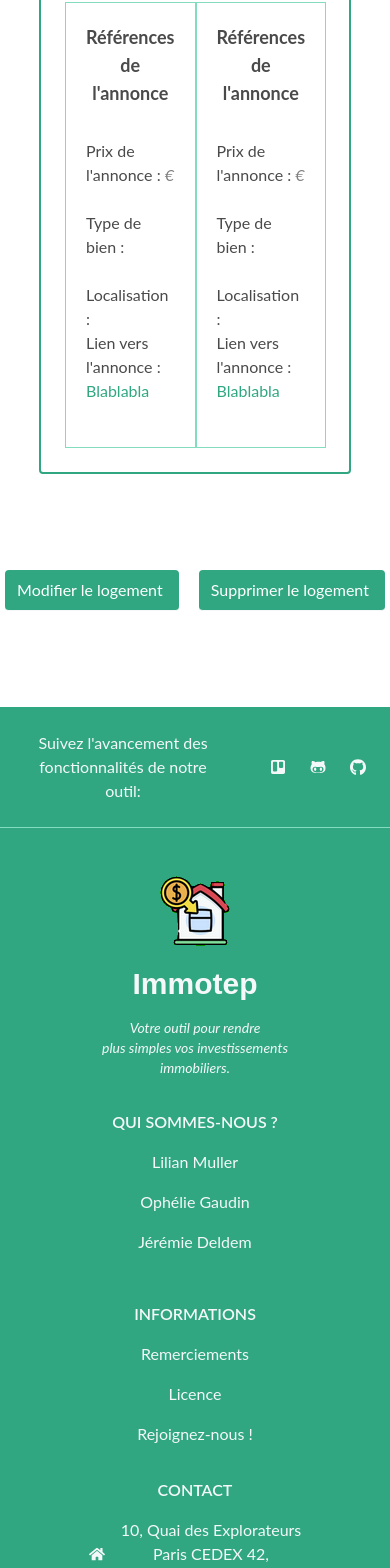
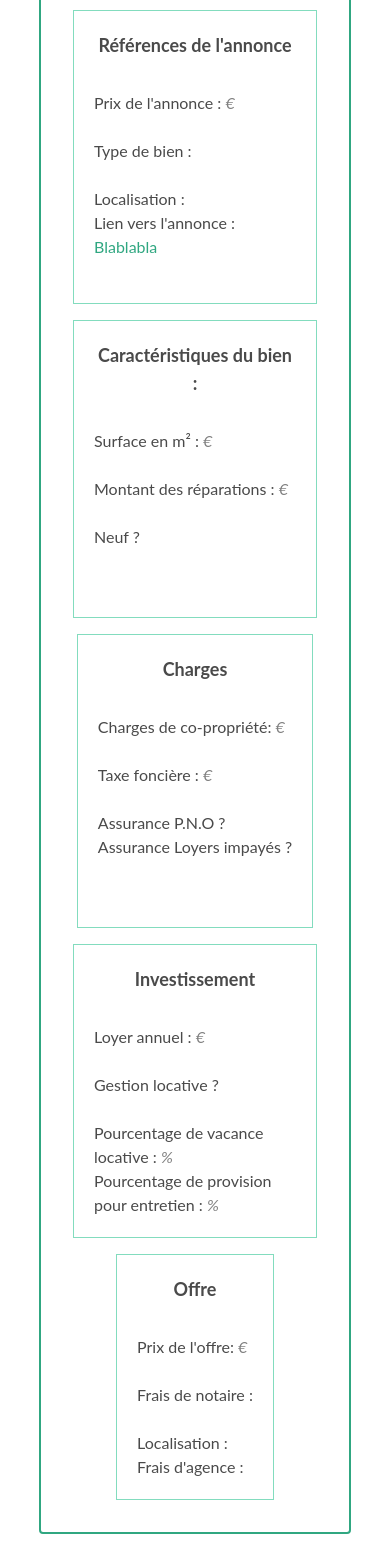
Before and after one commit to ophelie-gaudin/Immotep_front_react, a React (Create React App) app: page /dashboard/1/housing/1 in a window 390 px wide. Shown: the part 2600-4168 px from the top of the page. Built offline with nearby package versions, Linux system fonts and the light colour scheme; no server answers.

Commit message:
housing _view

```diff
--- a/src/pages/Housing/Housing.edit.jsx
+++ b/src/pages/Housing/Housing.edit.jsx
@@ -223,7 +223,7 @@ export default function HousingUpdate() {
                 onChange={(e) => setPropertyTax(e.target.value)}
               />
             </label>
-            Souhaiterez-vous souscrire à une ...?
+            Souhaiterez-vous souscrire à une ...? <br />
             <label className="font-medium">
               <input
                 type="checkbox"
--- a/src/pages/Housing/Housing.read.jsx
+++ b/src/pages/Housing/Housing.read.jsx
@@ -152,52 +152,16 @@ export default function HousingRead() {
       >
         <div className="text-greey w-full">
           <div className="w-full mb-8">
-            Mes notes sur ce logement : <br />
+            Mes remarques sur ce logement : <br />
             <span className=" text-greey/70 italic">
               {myHousingsInfo.comment} Blablabla
             </span>
           </div>
 
-          <div className="w-full flex">
-            <div className=" flex  flex-col md:m-2 p-5 border border-primary-light md:w-1/2">
-              <h5 className="text-lg mb-2 font-bold w-full text-center">
-                Références de l'annonce{" "}
-              </h5>{" "}
-              <br />
-              <p>
-                Prix de l'annonce :{" "}
-                <span className=" text-greey/70 italic">
-                  {myHousingsInfo.ad_price} €
-                </span>{" "}
-              </p>
-              <br />
-              <p>
-                Type de bien :{" "}
-                <span className=" text-greey/70 italic">
-                  {myHousingsInfo.property_category}
-                </span>{" "}
-              </p>
-              <br />
-              <p>
-                Localisation :{" "}
-                <span className=" text-greey/70 italic">
-                  {myHousingsInfo.localization}
-                </span>{" "}
-              </p>
-              <p>
-                Lien vers l'annonce :{" "}
-                <Link
-                  to={`${myHousingsInfo.ad_url}`}
-                  className="text-primary hover:underline"
-                >
-                  {myHousingsInfo.ad_url} Blablabla
-                </Link>{" "}
-              </p>
-              <br />
-            </div>
-
-            <div className=" flex  flex-col md:m-2 p-5 border border-primary-light md:w-1/2 md">
-              <h5 className="text-lg mb-2 font-bold w-full text-center">
+          <div className="w-full flex flex-wrap justify-center">
+            <div className=" md:w-1/2">
+              <div className="m-2 border border-primary-light p-5 ">
+                <h5 className="text-lg mb-2 font-bold w-full text-center  ">
                   Références de l'annonce{" "}
                 </h5>{" "}
                 <br />
@@ -233,6 +197,145 @@ export default function HousingRead() {
                 <br />
               </div>
             </div>
+
+            <div className=" md:w-1/2">
+              <div className="m-2 border border-primary-light p-5 ">
+                <h5 className="text-lg mb-2 font-bold w-full text-center">
+                  Caractéristiques du bien :{" "}
+                </h5>{" "}
+                <br />
+                <p>
+                  Surface en m² :{" "}
+                  <span className=" text-greey/70 italic">
+                    {myHousingsInfo.area} €
+                  </span>{" "}
+                </p>
+                <br />
+                <p>
+                  Montant des réparations :{" "}
+                  <span className=" text-greey/70 italic">
+                    {myHousingsInfo.repairs_price} €
+                  </span>{" "}
+                </p>
+                <br />
+                <p>
+                  Neuf ?{" "}
+                  <span className=" text-greey/70 italic">
+                    {myHousingsInfo.new_property}
+                  </span>{" "}
+                </p>
+                <br />
+                <br />
+              </div>
+            </div>
+
+            <div className=" md:w-1/2">
+              <div className="m-2 border border-primary-light p-5 ">
+                <h5 className="text-lg mb-2 font-bold w-full text-center">
+                  Charges{" "}
+                </h5>{" "}
+                <br />
+                <p>
+                  Charges de co-propriété:{" "}
+                  <span className=" text-greey/70 italic">
+                    {myHousingsInfo.building_co_tax} €
+                  </span>{" "}
+                </p>
+                <br />
+                <p>
+                  Taxe foncière :{" "}
+                  <span className=" text-greey/70 italic">
+                    {myHousingsInfo.property_tax} €
+                  </span>{" "}
+                </p>
+                <br />
+                <p>
+                  Assurance P.N.O ?{" "}
+                  <span className=" text-greey/70 italic">
+                    {myHousingsInfo.pno_insurance}
+                  </span>{" "}
+                </p>
+                <p>
+                  Assurance Loyers impayés ?{" "}
+                  <span className=" text-greey/70 italic">
+                    {myHousingsInfo.rental_unpayment_insurance}
+                  </span>{" "}
+                </p>
+                <br />
+                <br />
+              </div>
+            </div>
+
+            <div className=" md:w-1/2">
+              <div className="m-2 border border-primary-light p-5 ">
+                <h5 className="text-lg mb-2 font-bold w-full text-center">
+                  Investissement{" "}
+                </h5>{" "}
+                <br />
+                <p>
+                  Loyer annuel :{" "}
+                  <span className=" text-greey/70 italic">
+                    {myHousingsInfo.annual_rent} €
+                  </span>{" "}
+                </p>
+                <br />
+                <p>
+                  Gestion locative ?{" "}
+                  <span className=" text-greey/70 italic">
+                    {myHousingsInfo.rental_management}
+                  </span>{" "}
+                </p>
+                <br />
+                <p>
+                  Pourcentage de vacance locative :{" "}
+                  <span className=" text-greey/70 italic">
+                    {myHousingsInfo.rental_vacancy} %
+                  </span>{" "}
+                </p>
+                <p>
+                  Pourcentage de provision pour entretien :{" "}
+                  <span className=" text-greey/70 italic">
+                    {myHousingsInfo.maintenance_percentage} %
+                  </span>{" "}
+                </p>
+              </div>
+            </div>
+
+            <div className=" md:w-1/2">
+              <div className="m-2 border border-primary-light p-5 ">
+                <h5 className="text-lg mb-2 font-bold w-full text-center">
+                  Offre{" "}
+                </h5>{" "}
+                <br />
+                <p>
+                  Prix de l'offre:{" "}
+                  <span className=" text-greey/70 italic">
+                    {myHousingsInfo.offer_price} €
+                  </span>{" "}
+                </p>
+                <br />
+                <p>
+                  Frais de notaire :{" "}
+                  <span className=" text-greey/70 italic">
+                    {myHousingsInfo.notary_fees}
+                  </span>{" "}
+                </p>
+                <br />
+                <p>
+                  Localisation :{" "}
+                  <span className=" text-greey/70 italic">
+                    {myHousingsInfo.localization}
+                  </span>{" "}
+                </p>
+                <p>
+                  Frais d'agence :{" "}
+                  <span className=" text-greey/70 italic">
+                    {myHousingsInfo.agency_fees}
+                  </span>{" "}
+                </p>
+              </div>
+            </div>
+          </div>
         </div>
       </FormsCard>
 
```
Lines whose indentation alone changed are shown as unchanged.
